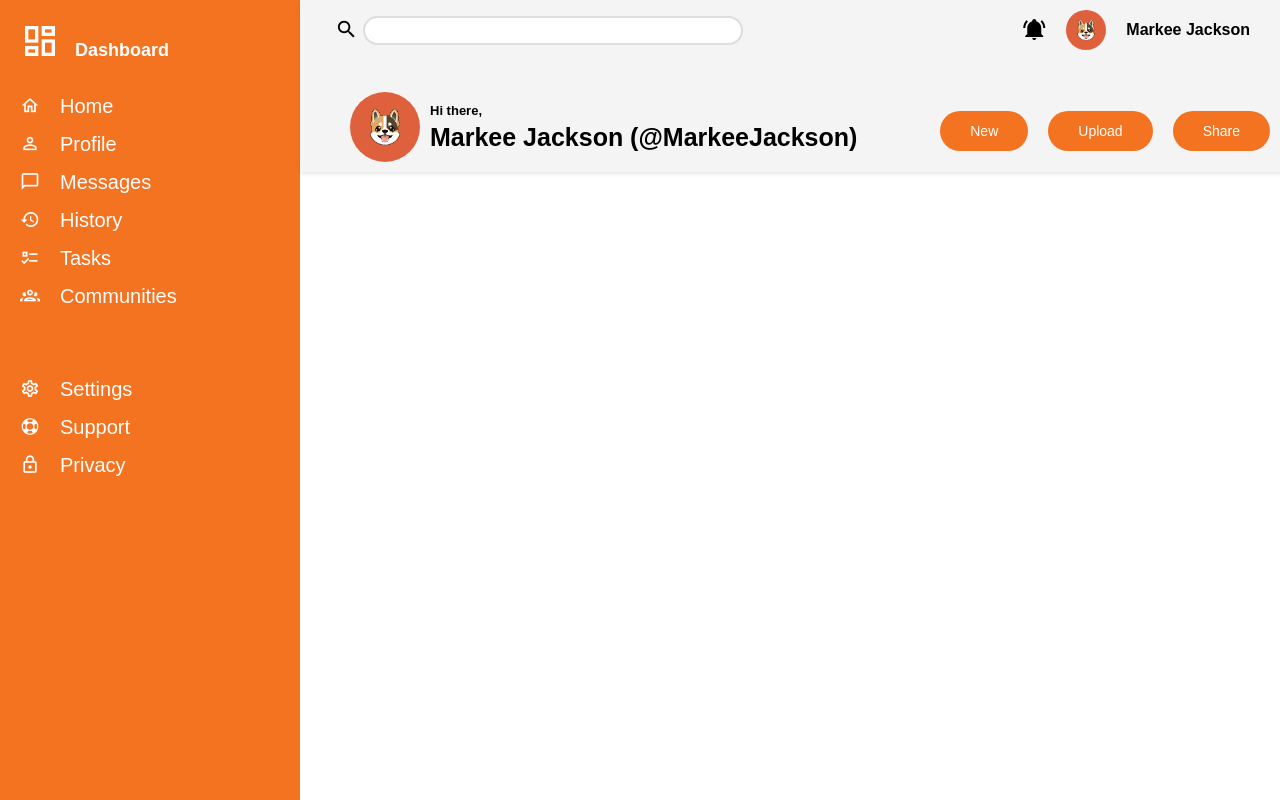
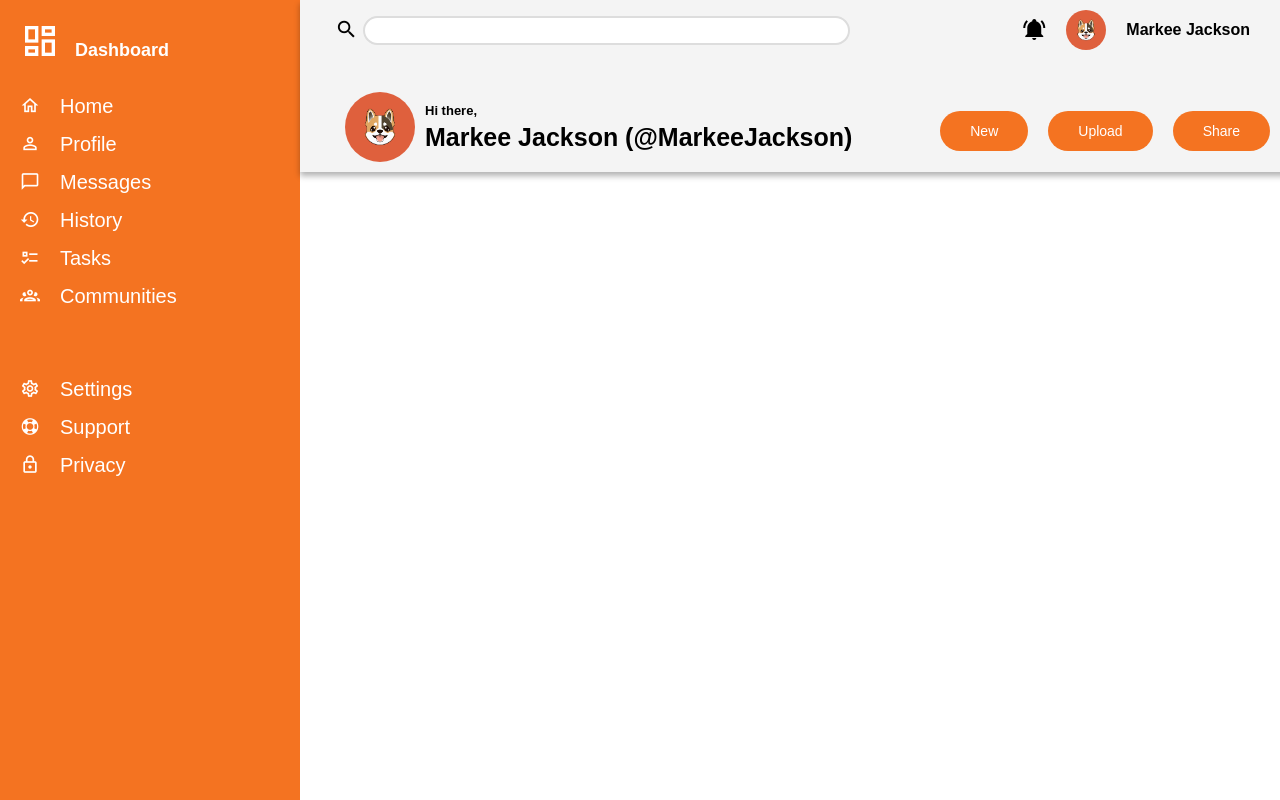
Before and after one commit to mcjacksonn/Admin-Dashboard, a plain HTML site: page index.html in a window 1280 px wide. Drawn offline with Linux system fonts and the light colour scheme.

Commit message:
Update style.css
gray shadow under the header

```diff
--- a/style.css
+++ b/style.css
@@ -15,6 +15,7 @@ body {
   left: 300px;
   z-index: 1000;
   min-height: 140px;
+  box-shadow: 0 4px 6px rgba(0, 0, 0, 0.3); /* Adjust the values as needed */
 }
 
 .top-container {
@@ -41,6 +42,7 @@ body {
   display: flex;
   align-items: center;
   padding-right: 40px;
+  /* padding-top: 20px; */
 }
 
 .user-name {
@@ -65,9 +67,9 @@ body {
   border: 2px solid #ddd;
   border-radius: 20px;
   outline: none;
-  width: 50%;
+  width: 65%;
   transition: border-color 0.3s;
-  max-width: 440px;
+  max-width: 660px;
 }
 
 .search-input:focus {
@@ -108,7 +110,7 @@ body {
   display: flex;
   align-items: center;
   margin-top: 22px;
-  margin-left: 30px;
+  margin-left: 25px;
 }
 
 .greeting-container .logo-circle {
```
